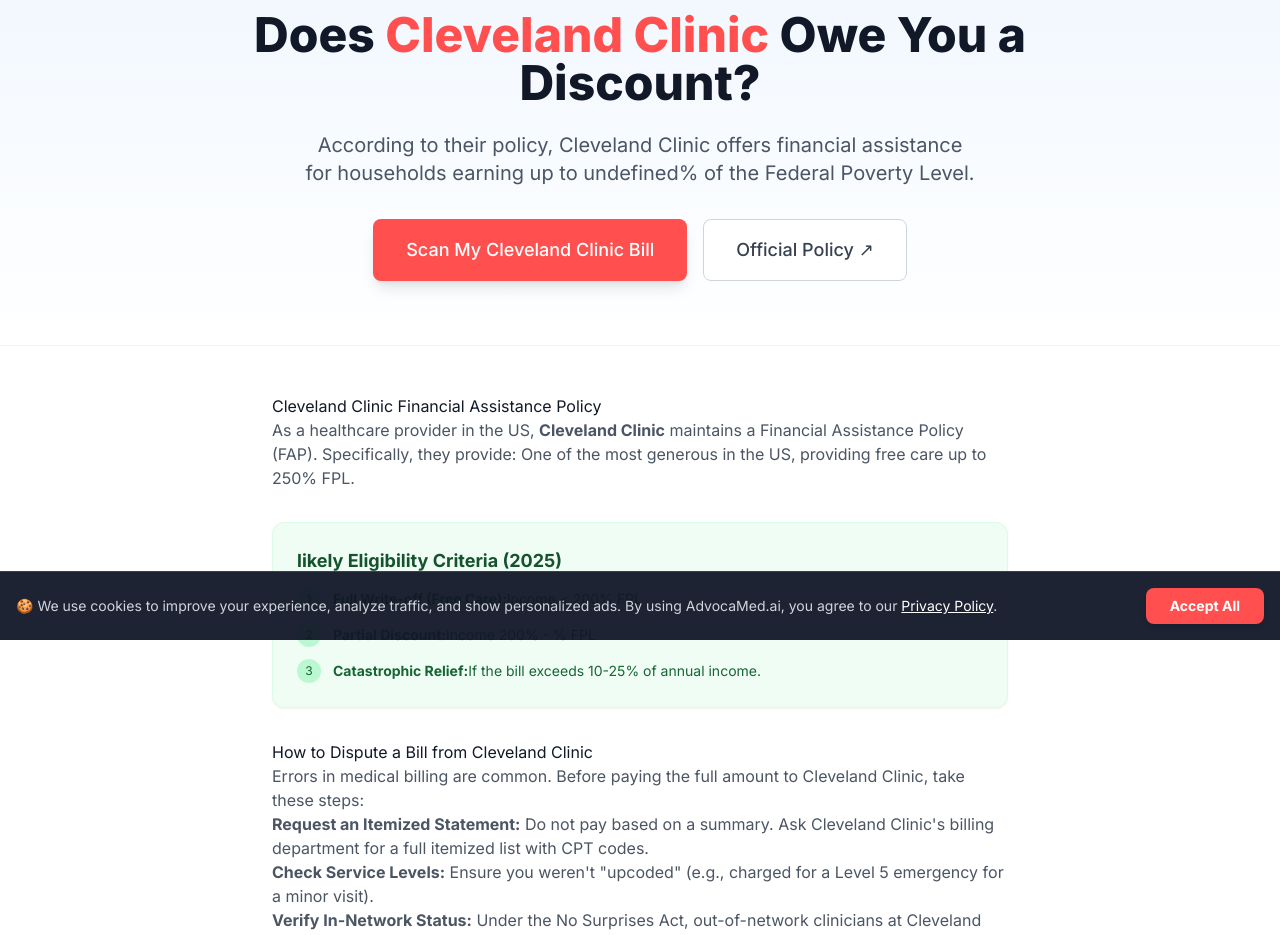
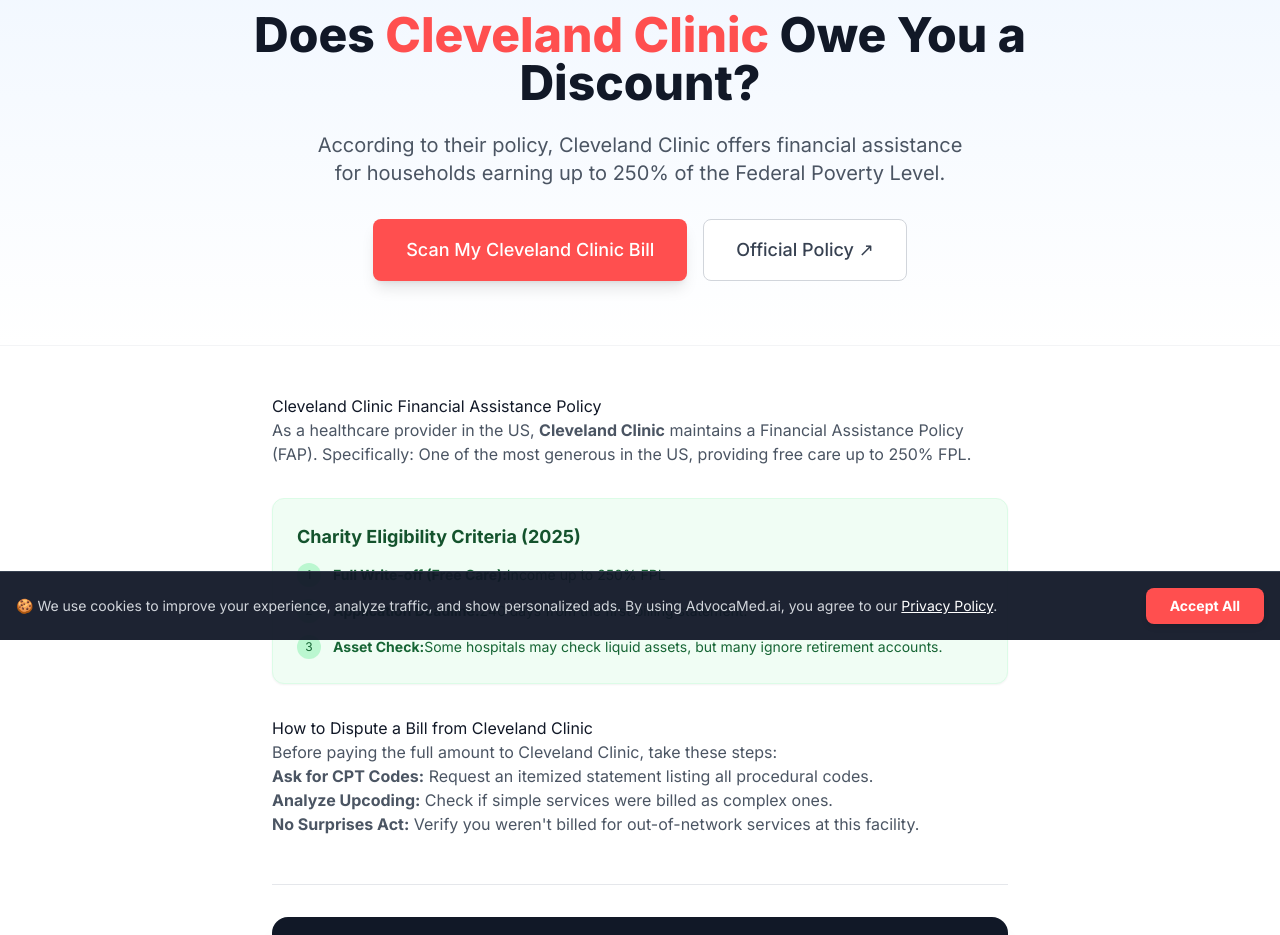
Before and after one commit to gkswjdgb/advocamed-ai, a React (Vite) app in the folder advocamed.ai/: page /hospital/cleveland-clinic in a window 1280 px wide. Shown: the part 160-1095 px from the top of the page. Built offline with nearby package versions, Linux system fonts and the light colour scheme.

Commit message:
Update HospitalGuide.tsx

```diff
--- a/advocamed.ai/pages/HospitalGuide.tsx
+++ b/advocamed.ai/pages/HospitalGuide.tsx
@@ -1,3 +1,4 @@
+
 import React from 'react';
 import { useParams, Link } from 'react-router-dom';
 import SEO from '../components/SEO';
@@ -6,11 +7,10 @@
 const HospitalGuide: React.FC = () => {
   const { slug } = useParams<{ slug: string }>();
 
-  // 1. Try to find specific hospital data
+  // 1. Find specific hospital data
   const hospitalData = hospitals.find(h => h.slug === slug);
 
-  // 2. Fallback Logic (Programmatic Generation)
-  // Even if we don't have the data in hospitals.ts, we generate a valid page.
+  // 2. Fallback Logic
   const hospitalName = hospitalData
     ? hospitalData.name
     : slug
@@ -18,7 +18,8 @@
       : 'Hospital';
 
   const currentYear = new Date().getFullYear();
-  const fplThreshold = hospitalData ? hospitalData.fpl_cutoff : 400; // Default to 400% if unknown
+  const fplThreshold = hospitalData ? hospitalData.fpl_limit : 400;
+  const deadline = hospitalData ? hospitalData.deadline_days : 240;
 
   return (
     <>
@@ -40,12 +41,12 @@
                 </h1>
                 <p className="text-xl text-gray-600 mb-8 max-w-2xl mx-auto">
                     {hospitalData
-                        ? `According to their policy, ${hospitalName} offers financial assistance for households earning up to ${hospitalData.fpl_cutoff}% of the Federal Poverty Level.`
-                        : `Under federal law (IRS 501r), non-profit hospitals like ${hospitalName} must provide financial assistance to eligible patients. Our AI analyzes your bill to find hidden discounts.`
+                        ? `According to their policy, ${hospitalName} offers financial assistance for households earning up to ${hospitalData.fpl_limit}% of the Federal Poverty Level.`
+                        : `Under federal law (IRS 501r), non-profit hospitals like ${hospitalName} must provide financial assistance to eligible patients.`
                     }
                 </p>
                 <div className="flex flex-col sm:flex-row justify-center gap-4">
-                    <Link to="/" className="inline-flex items-center justify-center px-8 py-4 border border-transparent text-lg font-medium rounded-lg text-white bg-primary hover:bg-primaryHover shadow-lg hover:shadow-xl transition-all">
+                    <Link to="/?step=UPLOAD" className="inline-flex items-center justify-center px-8 py-4 border border-transparent text-lg font-medium rounded-lg text-white bg-primary hover:bg-primaryHover shadow-lg hover:shadow-xl transition-all">
                         Scan My {hospitalName} Bill
                     </Link>
                     {hospitalData?.financial_aid_url && (
@@ -60,49 +61,45 @@
         {/* Content Section */}
         <div className="max-w-3xl mx-auto px-4 py-12 prose prose-lg prose-indigo text-gray-600">
 
-            {/* Dynamic Policy Section */}
             <h2 className="text-gray-900">{hospitalName} Financial Assistance Policy</h2>
             <p>
                 As a healthcare provider in the US, <strong>{hospitalName}</strong> maintains a Financial Assistance Policy (FAP).
-                {hospitalData
-                  ? ` Specifically, they provide: ${hospitalData.policy_summary}`
-                  : ` Eligibility is typically based on the Federal Poverty Guidelines (FPL).`
-                }
+                {hospitalData?.policy_summary ? ` Specifically: ${hospitalData.policy_summary}` : ' This policy is mandated by IRS section 501(r).'}
             </p>
 
             <div className="bg-green-50 p-6 rounded-xl border border-green-100 not-prose my-8 shadow-sm">
-                <h3 className="font-bold text-green-900 text-lg mb-3"> likely Eligibility Criteria ({currentYear})</h3>
+                <h3 className="font-bold text-green-900 text-lg mb-3">Charity Eligibility Criteria ({currentYear})</h3>
                 <ul className="space-y-3 text-sm text-green-800">
                     <li className="flex items-center">
                         <span className="bg-green-200 text-green-800 rounded-full w-6 h-6 flex items-center justify-center mr-3 text-xs">1</span>
-                        <strong>Full Write-off (Free Care):</strong> Income &lt; 200% FPL
+                        <strong>Full Write-off (Free Care):</strong> Income up to {fplThreshold}% FPL
                     </li>
                     <li className="flex items-center">
                         <span className="bg-green-200 text-green-800 rounded-full w-6 h-6 flex items-center justify-center mr-3 text-xs">2</span>
-                        <strong>Partial Discount:</strong> Income 200% - {fplThreshold}% FPL
+                        <strong>Application Deadline:</strong> {deadline} days from the first billing statement.
                     </li>
                     <li className="flex items-center">
                         <span className="bg-green-200 text-green-800 rounded-full w-6 h-6 flex items-center justify-center mr-3 text-xs">3</span>
-                        <strong>Catastrophic Relief:</strong> If the bill exceeds 10-25% of annual income.
+                        <strong>Asset Check:</strong> Some hospitals may check liquid assets, but many ignore retirement accounts.
                     </li>
                 </ul>
             </div>
 
             <h2 className="text-gray-900">How to Dispute a Bill from {hospitalName}</h2>
             <p>
-                Errors in medical billing are common. Before paying the full amount to {hospitalName}, take these steps:
+                Before paying the full amount to {hospitalName}, take these steps:
             </p>
             <ul>
-                <li><strong>Request an Itemized Statement:</strong> Do not pay based on a summary. Ask {hospitalName}'s billing department for a full itemized list with CPT codes.</li>
-                <li><strong>Check Service Levels:</strong> Ensure you weren't "upcoded" (e.g., charged for a Level 5 emergency for a minor visit).</li>
-                <li><strong>Verify In-Network Status:</strong> Under the No Surprises Act, out-of-network clinicians at {hospitalName} (like anesthesiologists) cannot balance bill you for emergency services.</li>
+                <li><strong>Ask for CPT Codes:</strong> Request an itemized statement listing all procedural codes.</li>
+                <li><strong>Analyze Upcoding:</strong> Check if simple services were billed as complex ones.</li>
+                <li><strong>No Surprises Act:</strong> Verify you weren't billed for out-of-network services at this facility.</li>
             </ul>
 
             <div className="mt-12 pt-8 border-t border-gray-200 text-center not-prose">
                 <div className="bg-secondary rounded-2xl p-8 text-white shadow-xl">
                     <h3 className="text-2xl font-bold mb-2">Let AI Audit Your {hospitalName} Bill</h3>
                     <p className="text-gray-400 mb-6">We check for coding errors and 501(r) eligibility automatically.</p>
-                    <Link to="/" className="inline-block bg-primary text-white px-8 py-3 rounded-lg font-semibold hover:bg-primaryHover transition-colors w-full sm:w-auto">
+                    <Link to="/?step=UPLOAD" className="inline-block bg-primary text-white px-8 py-3 rounded-lg font-semibold hover:bg-primaryHover transition-colors w-full sm:w-auto">
                         Start Free Analysis
                     </Link>
                 </div>
```
